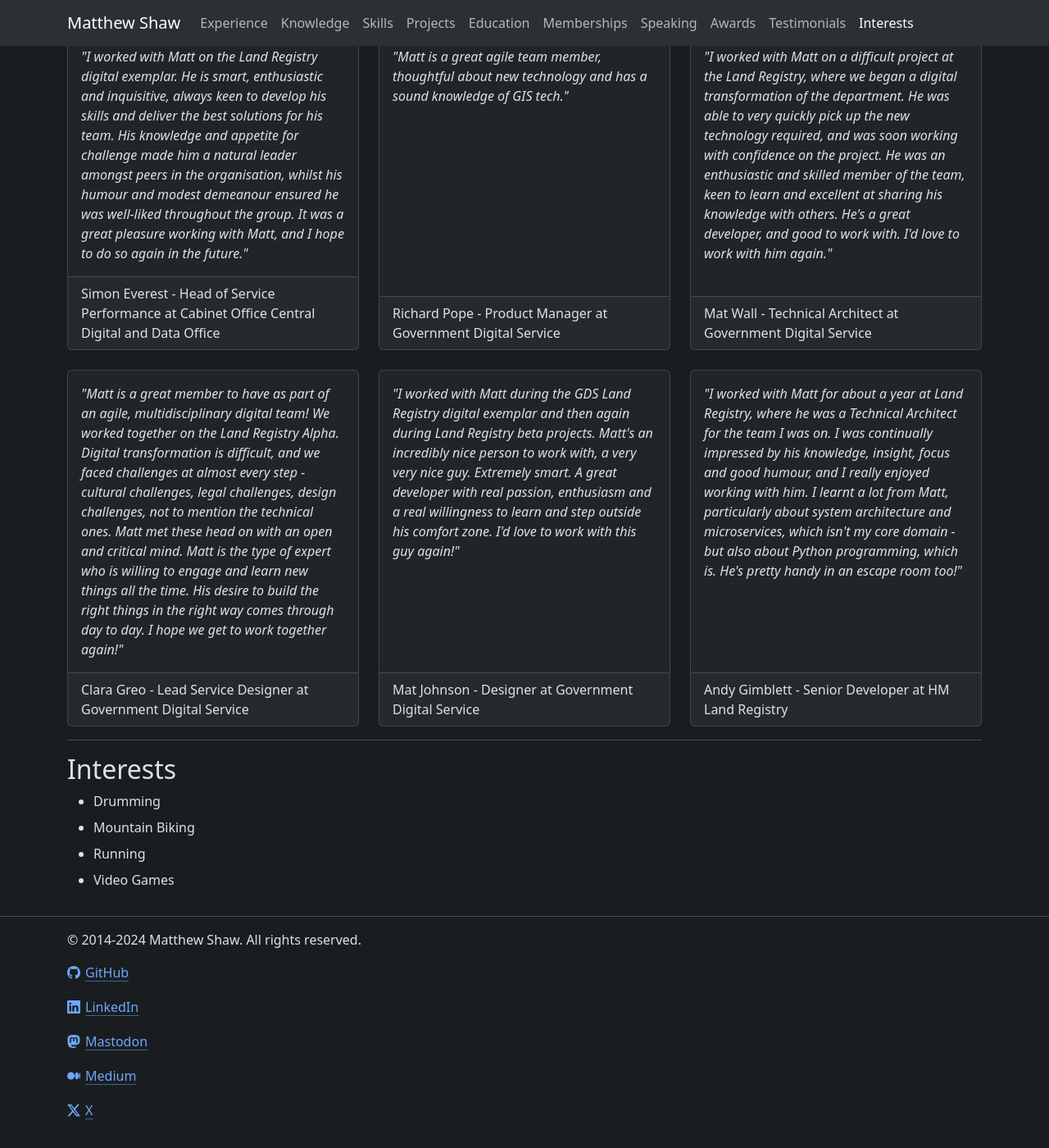
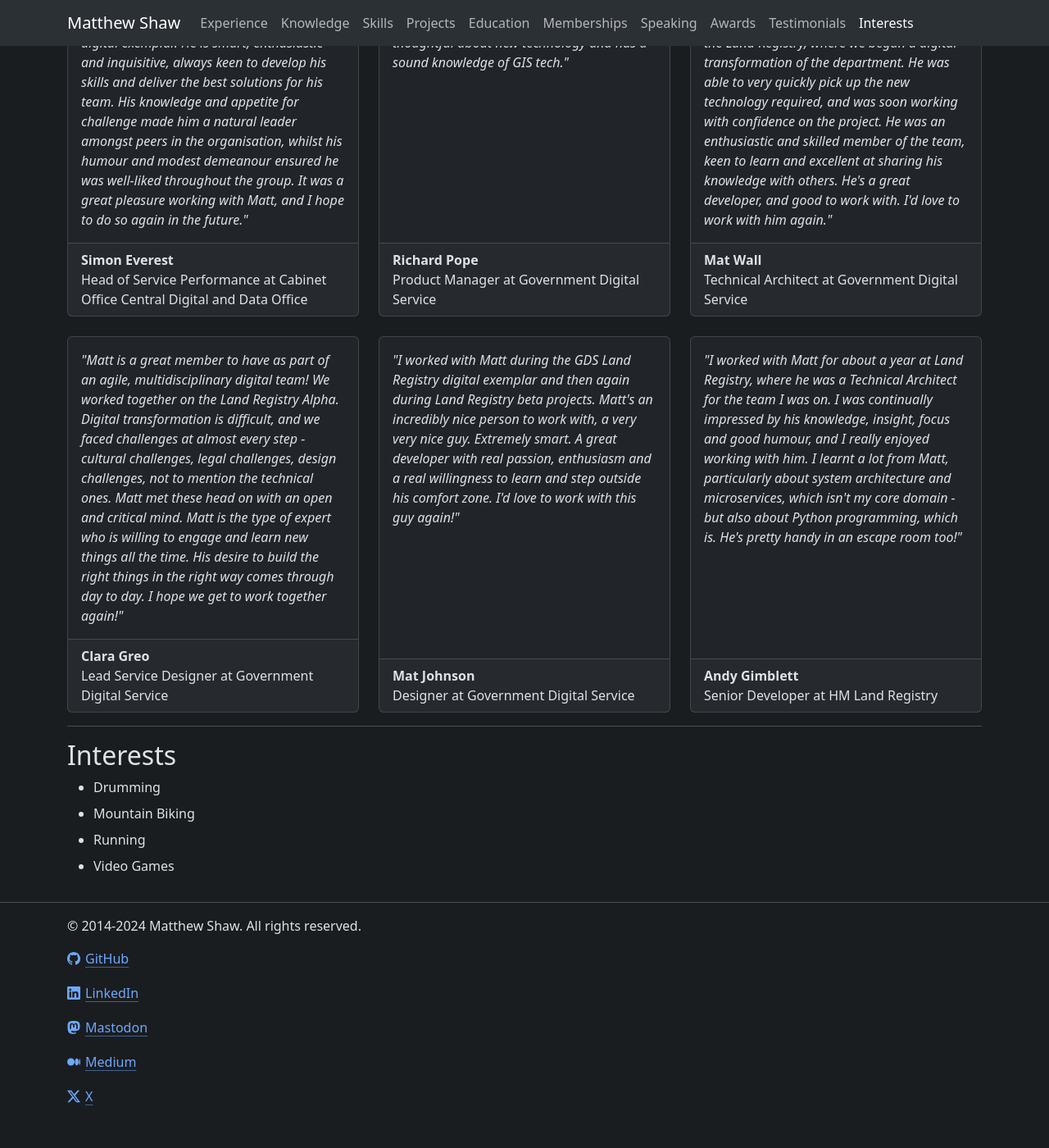
Before and after one commit to matthew-shaw/matthew-shaw.github.io, a Jekyll site: the page built from index.html, in a window 1280 px wide and 1400 px high, scrolled down 5139 px. Shown: the whole window at 82% size. Built offline with Jekyll 4.4.1, drawn with Linux system fonts in a browser that asks for light colours; some of the changed text lies outside the part shown.

```diff
--- a/_data/cv.yaml
+++ b/_data/cv.yaml
@@ -159,8 +159,6 @@ knowledge:
     level: Proficient
   - name: Message Brokers
     level: Working
-  - name: Software Architecture
-    level: Expert
   - name: Database design
     level: Proficient
   - name: Microservices
@@ -221,14 +219,14 @@ education:
         text: Course
 testimonials:
   - text: I worked with Matt on the Land Registry digital exemplar. He is smart, enthusiastic and inquisitive, always keen to develop his skills and deliver the best solutions for his team. His knowledge and appetite for challenge made him a natural leader amongst peers in the organisation, whilst his humour and modest demeanour ensured he was well-liked throughout the group. It was a great pleasure working with Matt, and I hope to do so again in the future.
-    source: Simon Everest - Head of Service Performance at Cabinet Office Central Digital and Data Office
+    source: <strong>Simon Everest</strong><br>Head of Service Performance at Cabinet Office Central Digital and Data Office
   - text: Matt is a great agile team member, thoughtful about new technology and has a sound knowledge of GIS tech.
-    source: Richard Pope - Product Manager at Government Digital Service
+    source: <strong>Richard Pope</strong><br>Product Manager at Government Digital Service
   - text: I worked with Matt on a difficult project at the Land Registry, where we began a digital transformation of the department. He was able to very quickly pick up the new technology required, and was soon working with confidence on the project. He was an enthusiastic and skilled member of the team, keen to learn and excellent at sharing his knowledge with others. He's a great developer, and good to work with. I'd love to work with him again.
-    source: Mat Wall - Technical Architect at Government Digital Service
+    source: <strong>Mat Wall</strong><br>Technical Architect at Government Digital Service
   - text: Matt is a great member to have as part of an agile, multidisciplinary digital team! We worked together on the Land Registry Alpha. Digital transformation is difficult, and we faced challenges at almost every step - cultural challenges, legal challenges, design challenges, not to mention the technical ones. Matt met these head on with an open and critical mind. Matt is the type of expert who is willing to engage and learn new things all the time. His desire to build the right things in the right way comes through day to day. I hope we get to work together again!
-    source: Clara Greo - Lead Service Designer at Government Digital Service
+    source: <strong>Clara Greo</strong><br>Lead Service Designer at Government Digital Service
   - text: I worked with Matt during the GDS Land Registry digital exemplar and then again during Land Registry beta projects. Matt's an incredibly nice person to work with, a very very nice guy. Extremely smart. A great developer with real passion, enthusiasm and a real willingness to learn and step outside his comfort zone. I'd love to work with this guy again!
-    source: Mat Johnson - Designer at Government Digital Service
+    source: <strong>Mat Johnson</strong><br>Designer at Government Digital Service
   - text: I worked with Matt for about a year at Land Registry, where he was a Technical Architect for the team I was on. I was continually impressed by his knowledge, insight, focus and good humour, and I really enjoyed working with him. I learnt a lot from Matt, particularly about system architecture and microservices, which isn't my core domain - but also about Python programming, which is. He's pretty handy in an escape room too!
-    source: Andy Gimblett - Senior Developer at HM Land Registry
+    source: <strong>Andy Gimblett</strong><br>Senior Developer at HM Land Registry
```
